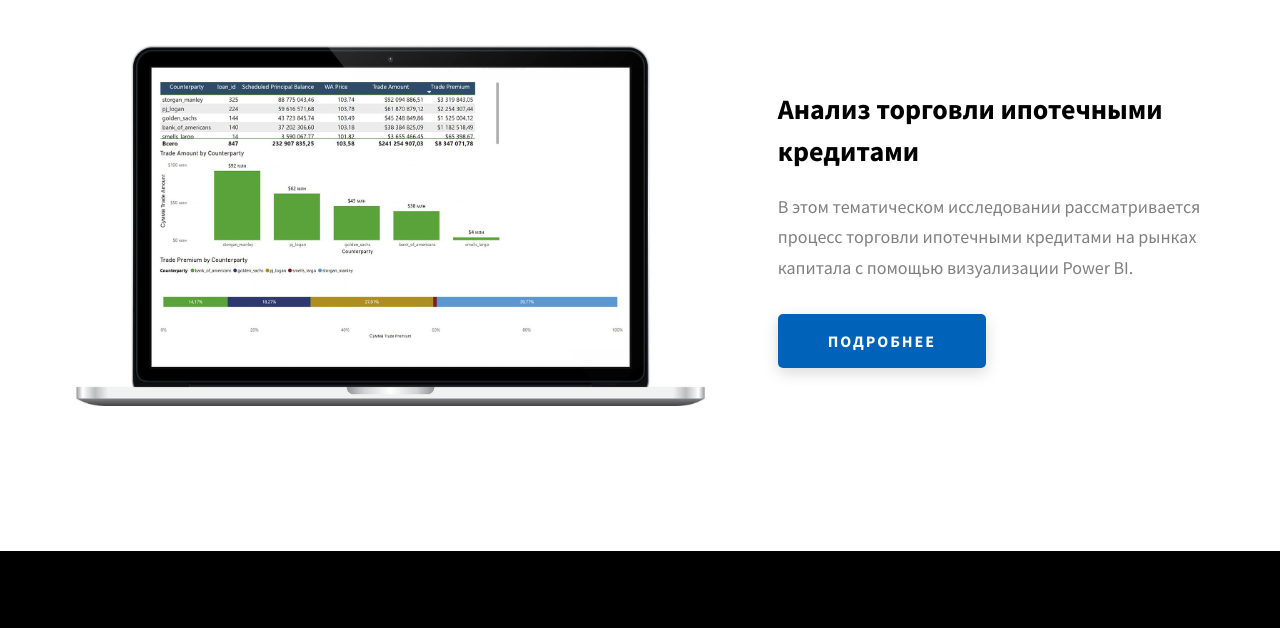
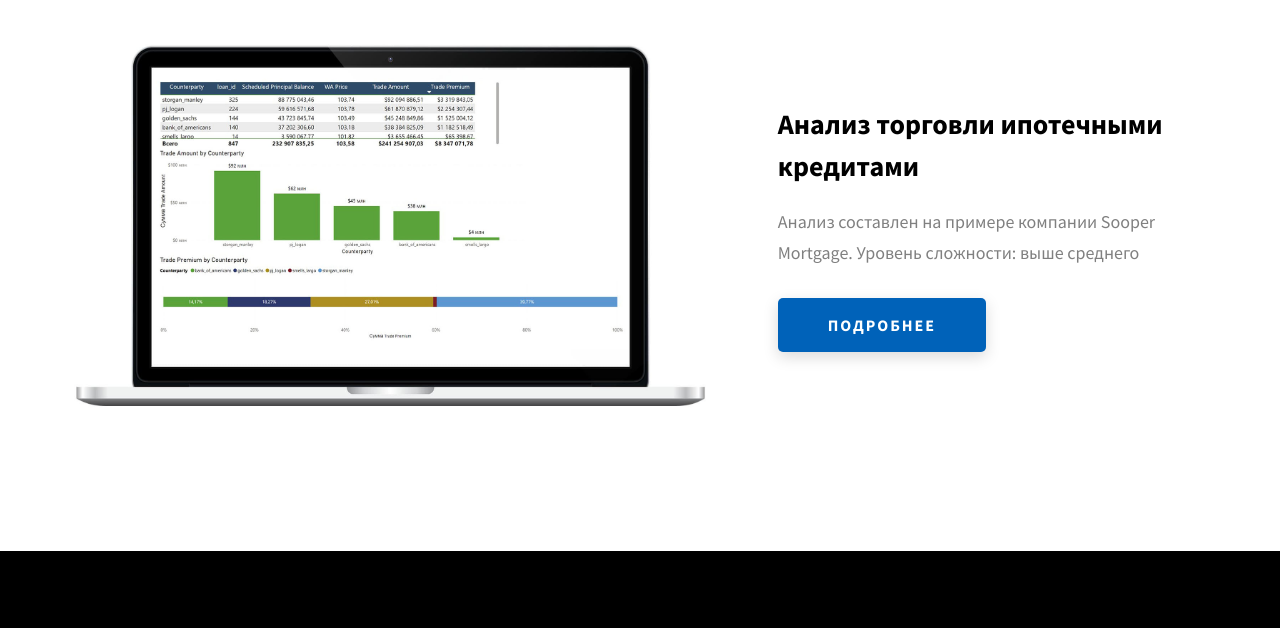
Before and after one commit to AidaTurarova/power_bi_projects, a website: page index.html in a window 1280 px wide. Shown: the part 1791-2419 px from the top of the page. Drawn offline with Linux system fonts and the light colour scheme.

Commit message:
Update index.html

```diff
--- a/index.html
+++ b/index.html
@@ -168,7 +168,7 @@
             <div class="projects__row-content">
               <h3 class="projects__row-content-title">Анализ торговли ипотечными кредитами</h3>
               <p class="projects__row-content-desc">
-                В этом тематическом исследовании рассматривается процесс торговли ипотечными кредитами на рынках капитала с помощью визуализации Power BI.
+                Анализ составлен на примере компании Sooper Mortgage. Уровень сложности: выше среднего
               </p>
               <a
                 href="./project-2-mortgage-analysis.html"
```
